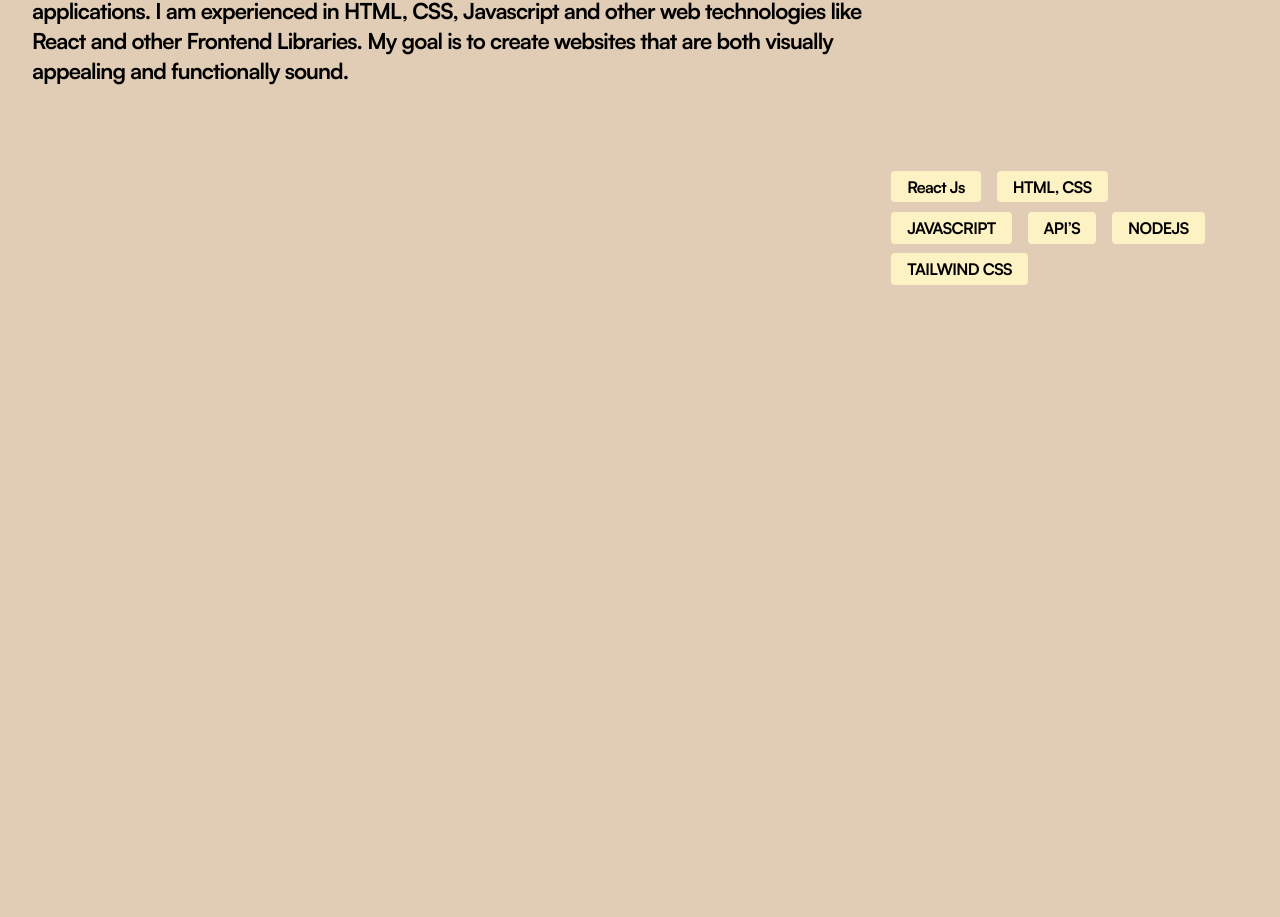
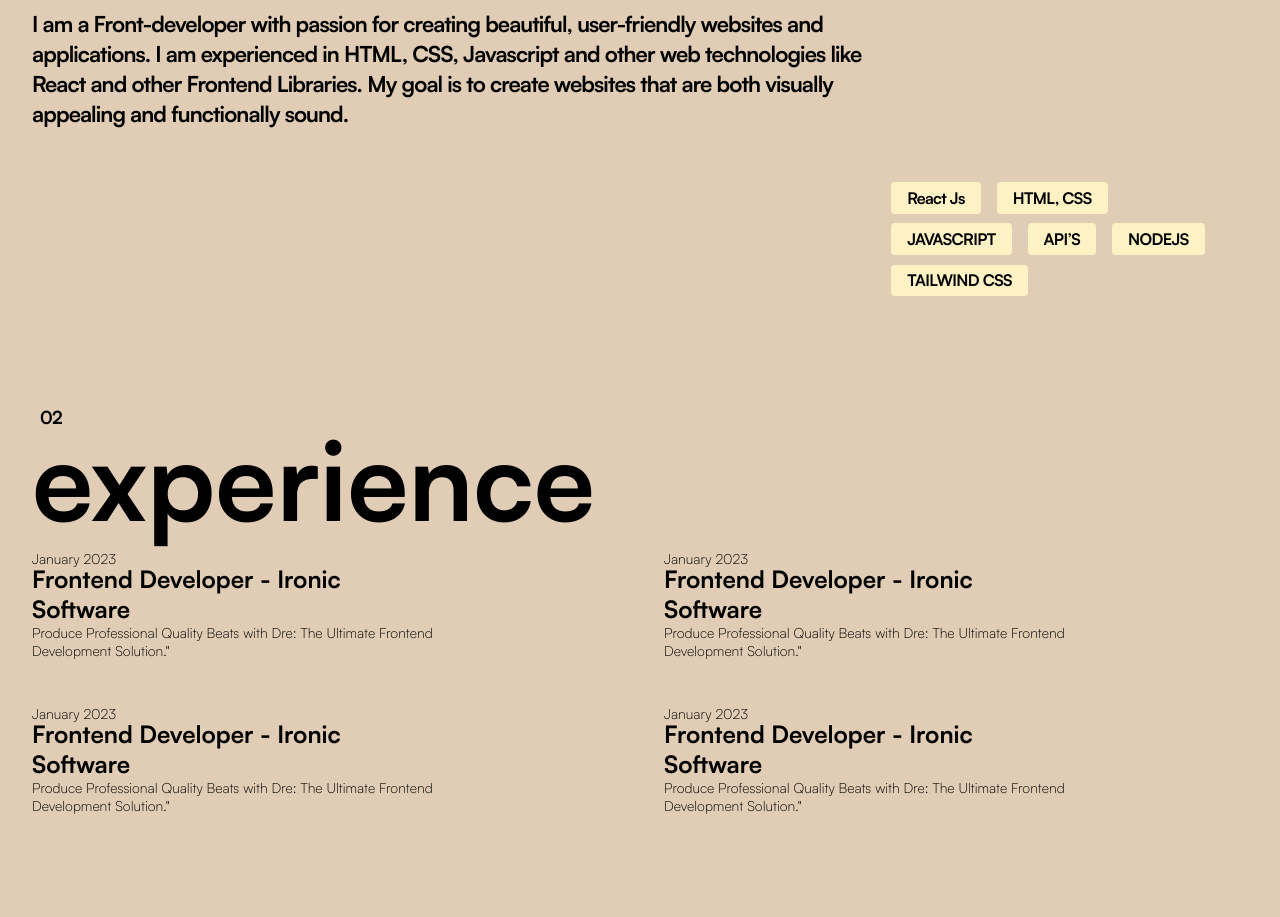
Before and after one commit to 1FarukDev/Portfolio-v1, a plain HTML site: page index.html in a window 1280 px wide. Shown: the part 982-1899 px from the top of the page. Before the commit the page ends 1272 px from the top, so only its background shows below. Drawn offline with Linux system fonts and the light colour scheme; files whose address does not match are found by name.

Commit message:
Finished The Experience Section

```diff
--- a/Styles/style.css
+++ b/Styles/style.css
@@ -3,13 +3,17 @@
   font-family: "Satoshi";
   src: url("../font/Satoshi_Complete/Fonts/WEB/fonts/Satoshi-Bold.ttf");
 }
+@font-face {
+  font-family: "Satoshi-light";
+  src: url("../font/Satoshi_Complete/Fonts/WEB/fonts/Satoshi-Light.ttf");
+}
 * {
   padding: 0rem;
   margin: 0;
 }
-.Hero {
+/* .Hero {
   height: 100vh;
-}
+} */
 body {
   background: rgba(225, 205, 181, 1);
 }
@@ -62,14 +66,16 @@ a {
   text-decoration: none;
 }
 .nav-text {
-  font-family: "Satoshi";
+  font-family: "Satoshi-light";
   font-style: normal;
-  font-weight: 400;
+  font-weight: 700;
   font-size: 22px;
   line-height: 30px;
 }
-.about {
-  padding: 0 2rem;
+.about,
+.experience {
+  padding: 2rem 2rem;
+  height: 60vh;
 }
 .about-number {
   font-family: "Satoshi";
@@ -100,15 +106,40 @@ a {
   flex-wrap: wrap;
   float: right;
   width: 30%;
-  margin-top: 5rem;
+  margin-top: 3rem;
 }
 .stacks-para {
   padding: 0.3em 1rem;
   background: rgba(253, 242, 196, 1);
-  font-family: 'Satoshi';
+  font-family: "Satoshi";
   letter-spacing: -0.04em;
   font-size: 1rem;
   text-align: left;
   border-radius: 4px;
-  margin: .3rem .5rem;
+  margin: 0.3rem 0.5rem;
 }
+.experience-text-para {
+  display: grid;
+  grid-template-columns: repeat(2, 2fr);
+  grid-gap: 3rem;
+}
+.experience-info {
+  width: 70%;
+}
+.experience-info-date {
+  font-family: "Satoshi-light";
+  font-size: 14px;
+  font-weight: 400;
+  line-height: 11px;
+}
+.experience-info-title {
+  font-family: "Satoshi";
+  font-size: 24px;
+  font-weight: 900;
+  line-height: 30px;
+}
+.experience-info-details {
+  font-family: "Satoshi-light";
+  font-size: 14px;
+  font-weight: 400;
+}
--- a/index.html
+++ b/index.html
@@ -1,19 +1,23 @@
 <!DOCTYPE html>
 <html lang="en">
   <head>
-    <meta charset="UTF-8">
-    <meta http-equiv="X-UA-Compatible" content="IE=edge">
-    <meta name="viewport" content="width=device-width, initial-scale=1.0">
+    <meta charset="UTF-8" />
+    <meta http-equiv="X-UA-Compatible" content="IE=edge" />
+    <meta name="viewport" content="width=device-width, initial-scale=1.0" />
     <title>FarukDev</title>
-    <link rel="stylesheet" href="Styles/style.css">
-    <link rel="shortcut icon" href="./Images/Faviicon.png">
+    <link rel="stylesheet" href="Styles/style.css" />
+    <link rel="shortcut icon" href="./Images/Faviicon.png" />
   </head>
   <body>
     <section class="Hero">
       <header>
         <h3 class="header-text">FarukDev</h3>
         <div class="headerImg">
-            <img src="./Images/headerImage.png" alt="Header Image" class="header-image">
+          <img
+            src="./Images/headerImage.png"
+            alt="Header Image"
+            class="header-image"
+          />
         </div>
       </header>
       <section>
@@ -38,9 +42,15 @@
       <ul>
         <li class="about-number">01</li>
       </ul>
-    <div>
+      <div class="aboutt">
         <h1 class="about-text">about</h1>
-        <p class="about-para">I am a Front-developer with passion for creating beautiful, user-friendly websites and applications. I am experienced in HTML, CSS, Javascript and other web technologies like React and other Frontend Libraries. My goal is to create websites that are both visually appealing and functionally sound.</p>
+        <p class="about-para">
+          I am a Front-developer with passion for creating beautiful,
+          user-friendly websites and applications. I am experienced in HTML,
+          CSS, Javascript and other web technologies like React and other
+          Frontend Libraries. My goal is to create websites that are both
+          visually appealing and functionally sound.
+        </p>
         <div class="about-stack">
           <div class="stacks">
             <p class="stacks-para">React Js</p>
@@ -63,6 +73,59 @@
         </div>
       </div>
     </section>
-
+    <section class="experience">
+      <ul>
+        <li class="about-number">02</li>
+      </ul>
+      <div class="experience-text">
+        <h1 class="about-text">experience</h1>
+      </div>
+      <div class="experience-text-para">
+        <div class="experience-info">
+            <div class="experience-info-date">
+                January 2023
+            </div>
+            <div class="experience-info-title">
+                <h4>Frontend Developer - Ironic Software</h4>
+            </div>
+            <div class="experience-info-details">
+                <p>Produce Professional Quality Beats with Dre: The Ultimate Frontend Development Solution."</p>
+            </div>
+        </div>
+        <div class="experience-info">
+            <div class="experience-info-date">
+                January 2023
+            </div>
+            <div class="experience-info-title">
+                <h4>Frontend Developer - Ironic Software</h4>
+            </div>
+            <div class="experience-info-details">
+                <p>Produce Professional Quality Beats with Dre: The Ultimate Frontend Development Solution."</p>
+            </div>
+        </div>
+        <div class="experience-info">
+            <div class="experience-info-date">
+                January 2023
+            </div>
+            <div class="experience-info-title">
+                <h4>Frontend Developer - Ironic Software</h4>
+            </div>
+            <div class="experience-info-details">
+                <p>Produce Professional Quality Beats with Dre: The Ultimate Frontend Development Solution."</p>
+            </div>
+        </div>
+        <div class="experience-info">
+            <div class="experience-info-date">
+                January 2023
+            </div>
+            <div class="experience-info-title">
+                <h4>Frontend Developer - Ironic Software</h4>
+            </div>
+            <div class="experience-info-details">
+                <p>Produce Professional Quality Beats with Dre: The Ultimate Frontend Development Solution."</p>
+            </div>
+        </div>
+      </div>
+    </section>
   </body>
 </html>
```
Lines whose indentation alone changed are shown as unchanged.
